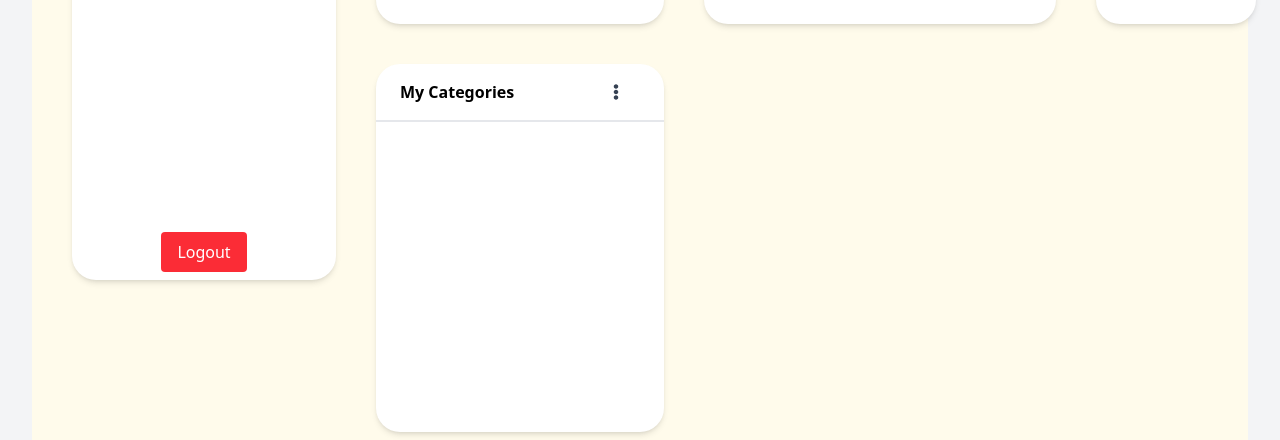
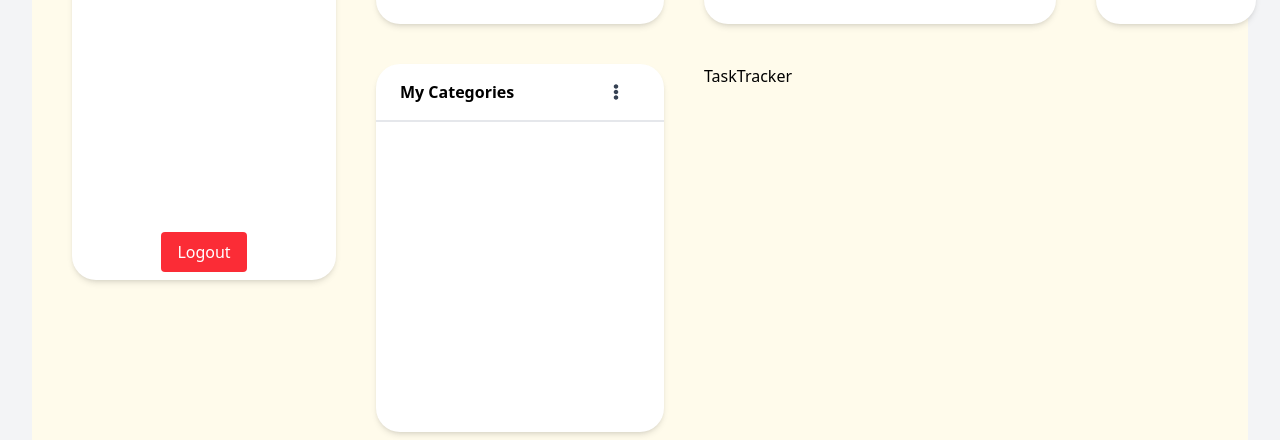
Before and after one commit to Safdari10/task-manager, a Next.js app in the folder frontend/: page /dashboard in a window 1280 px wide. Shown: the part 512-952 px from the top of the page. Built offline with nearby package versions, Linux system fonts and the light colour scheme.

Commit message:
Adds placeholder for task tracking on dashboard
Introduces a new visual element for tracking tasks, laying the groundwork for future task management features. Enhances dashboard extensibility and prepares for more interactive user experiences.

```diff
--- a/frontend/src/app/dashboard/components/Dashboard.tsx
+++ b/frontend/src/app/dashboard/components/Dashboard.tsx
@@ -2,6 +2,7 @@ import Calender from "./Calender";
 import Comments from "./Comments";
 import MyCategories from "./MyCategories";
 import TaskPreview from "./TaskPreview";
+import TaskTracker from "./TaskTracker";
 
 const Dashboard = () => {
   return (
@@ -10,6 +11,7 @@ const Dashboard = () => {
       <TaskPreview />
       <Comments />
       <MyCategories />
+      <TaskTracker />
     </div>
   );
 };
--- /dev/null
+++ b/frontend/src/app/dashboard/components/TaskTracker.tsx
@@ -0,0 +1,5 @@
+const TaskTracker = () => {
+  return <div>TaskTracker</div>;
+};
+
+export default TaskTracker;
```
